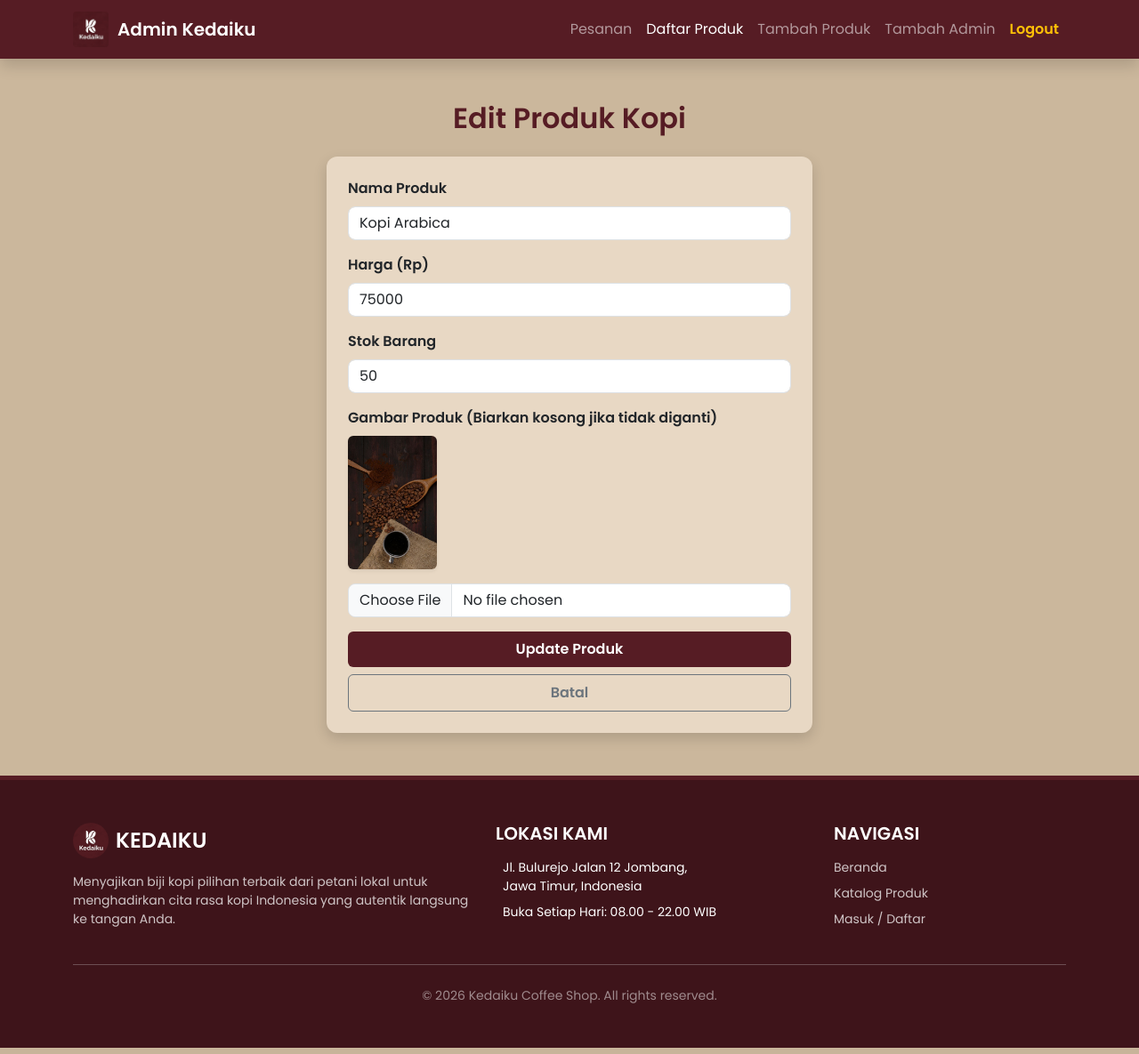
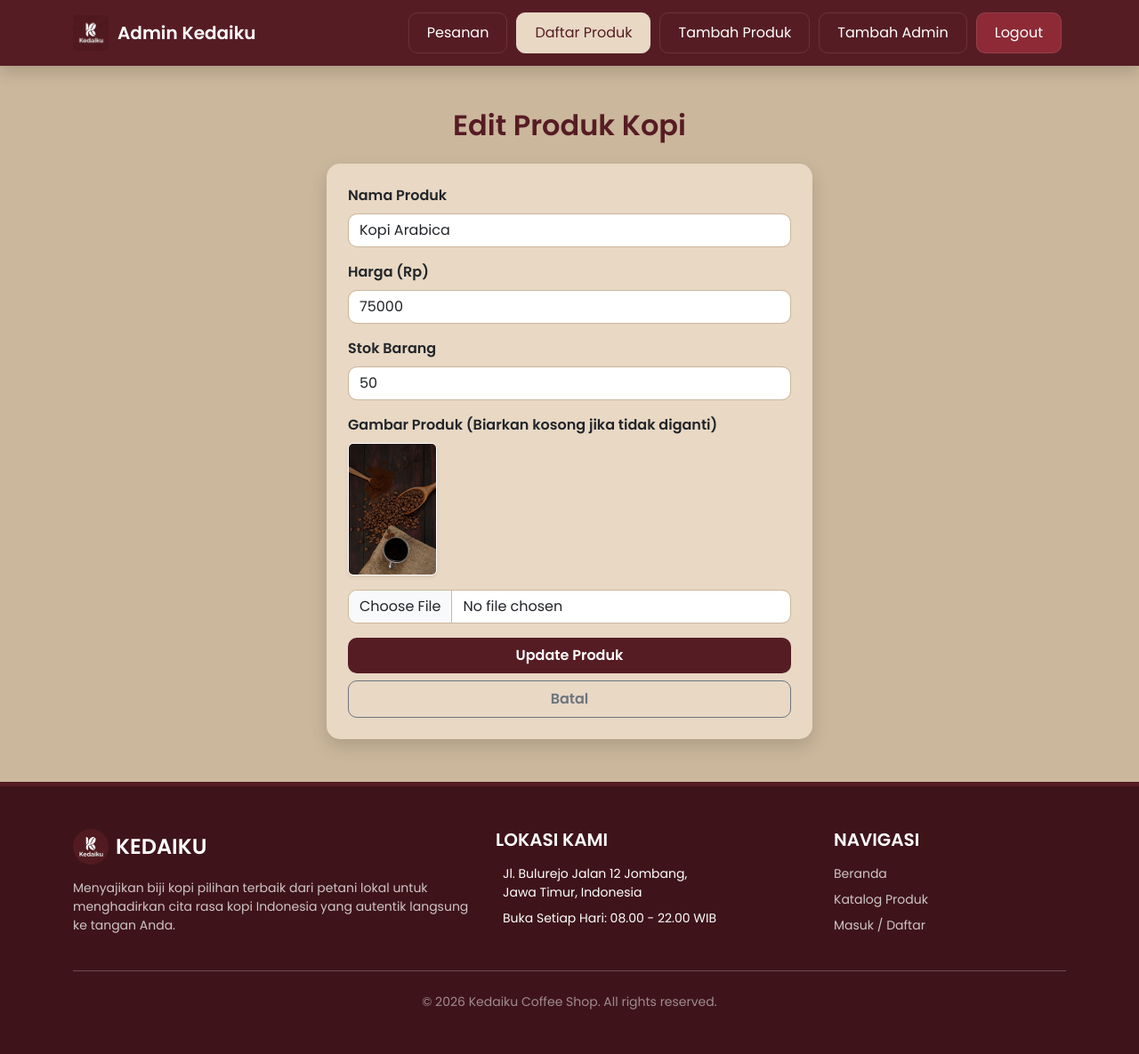
Before and after one commit to jaidan2212/Project_RPL, a PHP site: page /edit_produk.php?id=1 in a window 1280 px wide. Shown: the whole page at 89% size. Run offline with PHP 8.4, Linux system fonts and the light colour scheme; a user stored in the database is signed in; data comes from the database, SQL or seed files in the repository.

Commit message:
revisi tampilan edit produk

```diff
--- a/edit_produk.php
+++ b/edit_produk.php
@@ -27,7 +27,6 @@ if (isset($_POST['update'])) {
 
         $sql = "UPDATE produk SET nama='$nama', harga='$harga', stok='$stok', gambar='$gambar' WHERE id='$id'";
     } else {
-    // Kalau gambar nggak diganti
         $sql = "UPDATE produk SET nama='$nama', harga='$harga', stok='$stok' WHERE id='$id'";
     }
 
@@ -52,12 +51,12 @@ if (isset($_POST['update'])) {
             font-family: 'Poppins', sans-serif;
         }
 
-    /* Navbar */
+        /* --- NAVBAR CUSTOM --- */
         .navbar-custom {
-      background: #561c24;
+            background: #561c24; /* Warna Maroon Gelap */
+            padding: 12px 0;
         }
 
-    /* Penyesuaian Logo agar Rapi */
         .navbar-brand {
             display: flex;
             align-items: center;
@@ -70,30 +69,62 @@ if (isset($_POST['update'])) {
             border-radius: 4px;
         }
 
-    /* Judul */
+        /* Navigasi Menu */
+        .navbar-nav .nav-item {
+            margin: 0 5px;
+        }
+
+        .navbar-nav .nav-link {
+            color: white !important;
+            background: transparent; /* Tetap Merah Maroon mengikuti Navbar */
+            padding: 10px 20px !important;
+            border-radius: 10px;
+            transition: all 0.3s ease;
+            font-weight: 500;
+            border: 1px solid rgba(255, 255, 255, 0.1); /* Garis tepi tipis agar bentuk kotak terlihat sedikit */
+        }
+
+        /* EFEK HOVER & ACTIVE: Berubah jadi Krem (Sesuai Foto 3) */
+        .navbar-nav .nav-link:hover,
+        .navbar-nav .nav-link.active {
+            background: #e8d8c4 !important; /* Warna Krem */
+            color: #561c24 !important;      /* Teks jadi Maroon Gelap */
+            border-color: #e8d8c4 !important;
+        }
+
+        /* Tombol Logout */
+        .nav-logout {
+            background: #8d2a36 !important; /* Merah sedikit lebih terang agar beda */
+        }
+
+        .nav-logout:hover {
+            background: #e8d8c4 !important;
+            color: #561c24 !important;
+        }
+
+        /* --- FORM STYLING --- */
         h2 {
             color: #561c24;
             font-weight: 600;
         }
 
-    /* Card Form */
         .card-custom {
             background: #e8d8c4;
             border: none;
-      border-radius: 12px;
-      box-shadow: 0 6px 15px rgba(0, 0, 0, 0.15);
+            border-radius: 15px;
+            box-shadow: 0 8px 20px rgba(0, 0, 0, 0.15);
         }
 
-    /* Input */
         .form-control {
-      border-radius: 8px;
+            border-radius: 10px;
+            border: 1px solid #cbb79c;
         }
 
-    /* Button */
         .btn-custom {
             background: #561c24;
             color: white;
             border: none;
+            border-radius: 10px;
         }
 
         .btn-custom:hover {
@@ -120,7 +151,7 @@ if (isset($_POST['update'])) {
                     <li class="nav-item"><a class="nav-link active" href="kelola_produk.php">Daftar Produk</a></li>
                     <li class="nav-item"><a class="nav-link" href="tambah_produk.php">Tambah Produk</a></li>
                     <li class="nav-item"><a class="nav-link" href="tambah_admin.php">Tambah Admin</a></li>
-          <li class="nav-item"><a class="nav-link text-warning fw-bold" href="logout.php">Logout</a></li>
+                    <li class="nav-item"><a class="nav-link nav-logout" href="logout.php">Logout</a></li>
                 </ul>
             </div>
         </div>
@@ -146,18 +177,22 @@ if (isset($_POST['update'])) {
                         </div>
                         <div class="mb-3">
                             <label class="form-label fw-bold">Gambar Produk (Biarkan kosong jika tidak diganti)</label><br>
-              <img src="assets/gambar/<?php echo $data['gambar']; ?>" width="100" class="mb-3 rounded shadow-sm">
+                            <img src="assets/gambar/<?php echo $data['gambar']; ?>" width="100" class="mb-3 rounded shadow-sm border border-white">
                             <input type="file" name="gambar" class="form-control">
                         </div>
                         <button type="submit" name="update" class="btn btn-custom w-100 fw-bold py-2 mb-2">Update Produk</button>
-            <a href="kelola_produk.php" class="btn btn-outline-secondary w-100 fw-bold py-2">Batal</a>
+                        <a href="kelola_produk.php" class="btn btn-outline-secondary w-100 fw-bold py-2" style="border-radius: 10px;">Batal</a>
                     </form>
                 </div>
             </div>
         </div>
     </div>
 
-  <?php include 'layout/footer.php'; ?>
+    <?php
+    if(file_exists('layout/footer.php')) {
+        include 'layout/footer.php';
+    }
+    ?>
 
     <script src="https://cdn.jsdelivr.net/npm/bootstrap@5.3.2/dist/js/bootstrap.bundle.min.js"></script>
 </body>
```
Lines whose indentation alone changed are shown as unchanged.
